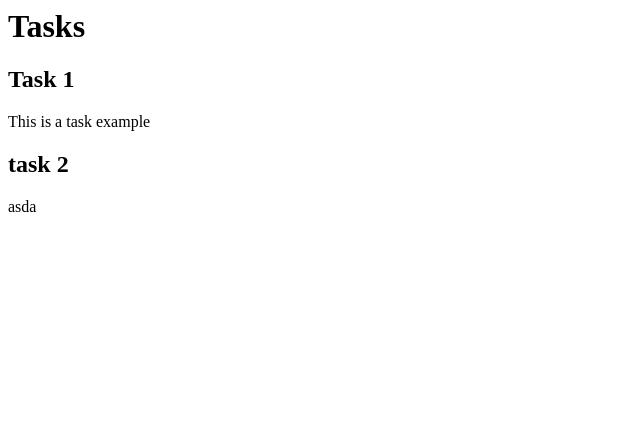
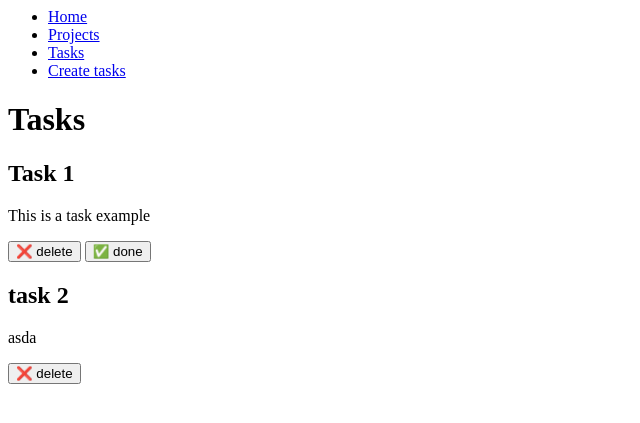
Before and after one commit to javierhernandez921207/hello_django, a Django app: page /tasks in a window 1280 px wide. Shown: the top 423 px of the page, without its empty margins (0-640 px from the left). Run offline with Django 5.2, Linux system fonts and the light colour scheme; data comes from the database, SQL or seed files in the repository; both versions use the stored data as it was after the commit.

Commit message:
add templates and form

```diff
--- /dev/null
+++ b/myapp/forms.py
@@ -0,0 +1,5 @@
+from django import forms
+
+class CreateNewTask (forms.Form):
+    title = forms.CharField(label="Titulo", max_length=200)
+    description = forms.CharField(widget=forms.Textarea)
--- a/myapp/models.py
+++ b/myapp/models.py
@@ -9,5 +9,6 @@ class Task (models.Model):
     title = models.CharField(max_length=100)
     description = models.TextField()
     project = models.ForeignKey(Project, on_delete=models.CASCADE)
+    done = models.BooleanField(default=False)
     def __str__(self):
         return self.title
--- /dev/null
+++ b/myapp/templates/layout/base.html
@@ -0,0 +1,18 @@
+<nav>
+    <ul>
+        <li>
+            <a href="/">Home</a>
+        </li>
+        <li>
+            <a href="/projects">Projects</a>
+        </li>
+        <li>
+            <a href="/tasks">Tasks</a>
+        </li>
+        <li>
+            <a href="/task_create">Create tasks</a>
+        </li>
+    </ul>
+</nav>
+{% block content %}
+{% endblock %}
--- a/myapp/templates/tasks.html
+++ b/myapp/templates/tasks.html
@@ -1,5 +1,13 @@
-<h1>Tasks</h1>
-{% for task in tasks %}
-  <h2>{{ task.title }}</h2>
-  <p>{{ task.description }}</p>
-{% endfor %}
+{%extends 'layout/base.html'%}
+
+{% block content %}
+  <h1>Tasks</h1>
+  {% for task in tasks %}
+    <h2>{{ task.title }}</h2>
+    <p>{{ task.description }}</p>
+    <button>❌ delete</button>
+    {% if task.done == False %}
+      <button>✅ done</button>
+    {% endif %}
+  {% endfor %}
+{% endblock %}
--- a/myapp/urls.py
+++ b/myapp/urls.py
@@ -8,5 +8,6 @@ urlpatterns = [
     path('projects', views.projects),
     path('tasks', views.tasks),
     path('task/<int:id>', views.task),
-    path('task/<str:name>', views.taskName)
+    path('task/<str:name>', views.taskName),
+    path('task_create', views.create_task)
 ]
--- a/myapp/views.py
+++ b/myapp/views.py
@@ -1,7 +1,7 @@
 from django.http import HttpResponse, JsonResponse
 from django.shortcuts import get_object_or_404, render
 from .models import Project, Task
-
+from .forms import CreateNewTask
 # Create your views here.
 def index(request):
     title = 'My App'
@@ -21,6 +21,9 @@ def tasks(request):
     tasks = list(Task.objects.values())
     return render(request, 'tasks.html', {'tasks': tasks})
 
+def create_task(request):
+    return render(request, 'task_create.html', {'form': CreateNewTask()})
+
 def task(request, id):
     task = get_object_or_404(Task,id=id)
     return HttpResponse(f'Task: {task.title} {task.description}')
```
Also changed, not shown: myapp/templates/about.html (+7 -2 lines), myapp/templates/index.html (+7 -2 lines), myapp/templates/projects.html (+8 -4 lines), myapp/templates/task_create.html (added, +11 -0 lines), db.sqlite3, myapp/migrations/0002_task_done.py (added).
